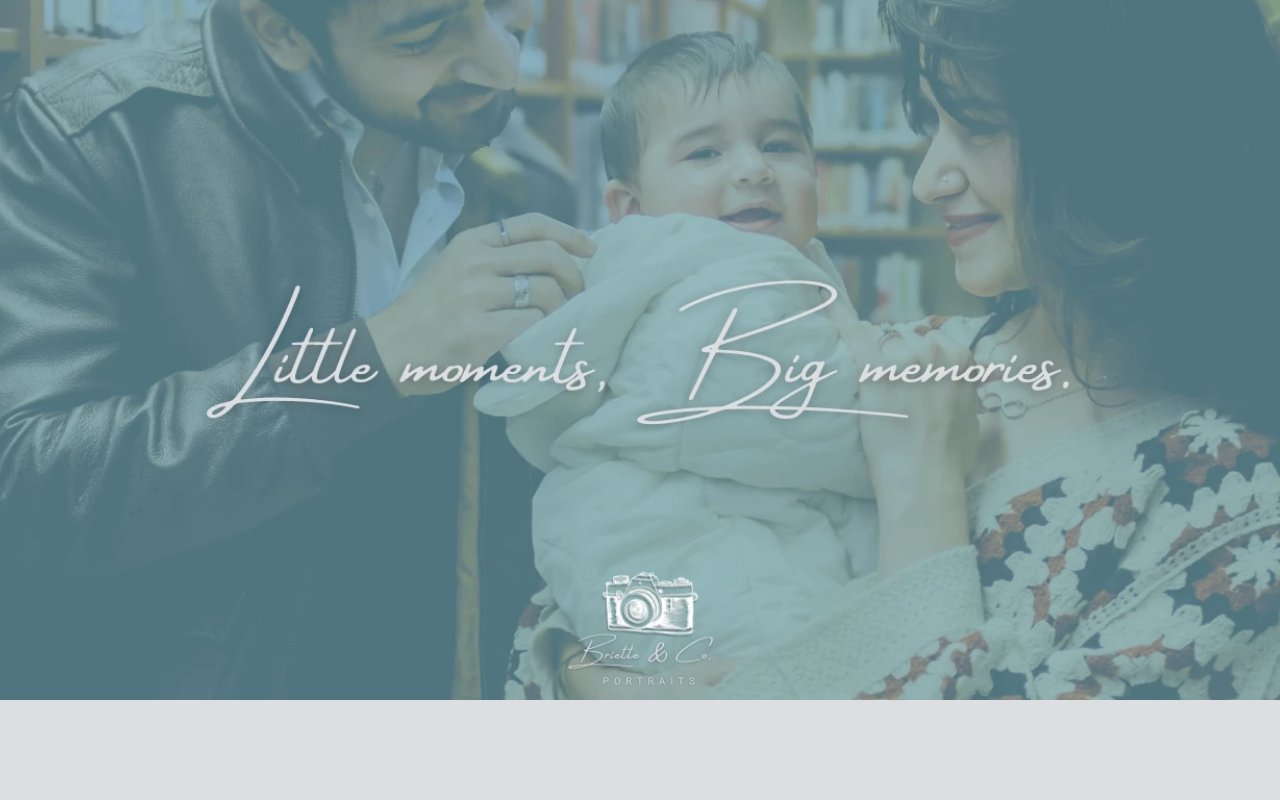
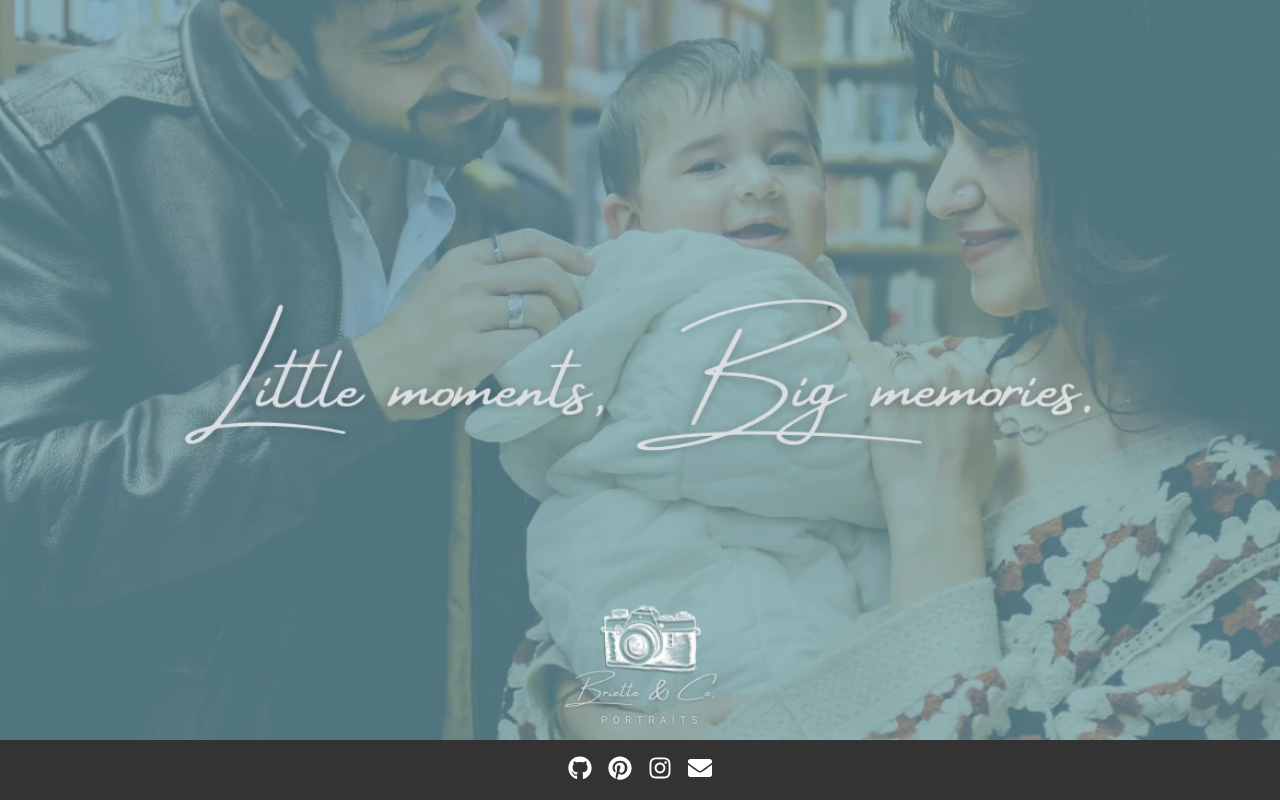
Before and after one commit to BreadBooks/BrietteCo, a React (Vite) app: page / in a window 1280 px wide. Shown: the part 2923-3723 px from the top of the page. Before the commit the page ends 3623 px from the top, so only its background shows below. Built offline with nearby package versions, Linux system fonts and the light colour scheme; a web font is replaced by a local one.

Commit message:
added footer

```diff
--- a/src/App.jsx
+++ b/src/App.jsx
@@ -17,18 +17,20 @@ import EventGallery from './pages/EventsGallery';
 import AboutPage from './pages/AboutPage';
 import LoadingOverlay from './components/LoadingOverlay';
 import useImagesLoaded from './hooks/useImagesLoaded';
+import Footer from './components/Footer'; // Import the Footer component
 import './App.css'; // For fade-in animations
 
-// Create a Content component that handles image loading for each route change
+// The Content component tracks only the main content images
 function Content() {
   const contentRef = useRef(null);
   const location = useLocation();
-  // Re-run the hook on location changes
   const imagesLoaded = useImagesLoaded(contentRef, [location]);
 
   return (
-    <div ref={contentRef} className={`App ${imagesLoaded ? 'fade-in' : ''}`}>
+    <>
       {!imagesLoaded && <LoadingOverlay />}
+      {/* Wrap only the main content in the ref */}
+      <div ref={contentRef} className={`content-wrapper ${imagesLoaded ? 'fade-in' : ''}`}>
         <Header />
         <Routes>
           <Route
@@ -57,13 +59,18 @@ function Content() {
           <Route path="/events" element={<EventGallery />} />
         </Routes>
       </div>
+    </>
   );
 }
 
 function App() {
   return (
     <Router>
+      {/* Overall app container with flex styling */}
+      <div className="App">
         <Content />
+        <Footer />
+      </div>
     </Router>
   );
 }
--- a/src/components/Footer.css
+++ b/src/components/Footer.css
@@ -1,21 +1,23 @@
-/* src/components/Footer.css */
 
-.footer {
-    background-color: #000;
+  /* This wrapper will expand to push the footer to the bottom */
+  .content-wrapper {
+    flex: 1;
+  }
+
+  /* Footer styling */
+  .site-footer {
+    background-color: #333;
     color: #fff;
-    padding: 20px 0; /* Adjust padding to control height */
-    width: 100%; /* Full width */
+    padding: 1rem;
     text-align: center;
-    position: relative;
-    bottom: 0;
-    left: 0;
-    margin-top: auto; /* Pushes footer to bottom of the content */
-    box-sizing: border-box;
-    display: flex;
-    flex-direction: column;
-}
+  }
 
-.footer-content {
-    max-width: 1200px; /* Constrains content width */
-    margin: 0 auto;
-}
+  .footer-icons a {
+    margin: 0 0.5rem;
+    color: inherit;
+    transition: color 0.3s;
+  }
+
+  .footer-icons a:hover {
+    color: #ddd;
+  }
--- a/src/components/Footer.jsx
+++ b/src/components/Footer.jsx
@@ -1,15 +1,43 @@
 // src/components/Footer.jsx
 import React from 'react';
-import './Footer.css';
+import { FaGithub, FaPinterest, FaInstagram, FaEnvelope } from 'react-icons/fa';
+import { Link } from 'react-router-dom';
+import './Footer.css'; // Optionally, import your CSS for styling
 
 function Footer() {
-    return (
-        <footer className="footer">
-            <div className="footer-content">
-                {/* Placeholder for content to ensure sizing */}
-            </div>
-        </footer>
-    );
+  return (
+    <footer className="site-footer">
+      <div className="footer-icons">
+        <a
+          href="https://github.com/breadbooks"
+          target="_blank"
+          rel="noopener noreferrer"
+          aria-label="GitHub"
+        >
+          <FaGithub size={24} />
+        </a>
+        <a
+          href="https://www.pinterest.com/yourusername"
+          target="_blank"
+          rel="noopener noreferrer"
+          aria-label="Pinterest"
+        >
+          <FaPinterest size={24} />
+        </a>
+        <a
+          href="https://www.instagram.com/yourusername"
+          target="_blank"
+          rel="noopener noreferrer"
+          aria-label="Instagram"
+        >
+          <FaInstagram size={24} />
+        </a>
+        <Link to="/contact" aria-label="Contact">
+          <FaEnvelope size={24} />
+        </Link>
+      </div>
+    </footer>
+  );
 }
 
 export default Footer;
--- a/src/components/MomentsSection.css
+++ b/src/components/MomentsSection.css
@@ -2,6 +2,7 @@
   background: url('../assets/moments.webp') no-repeat center center/cover;
   height: 100vh; /* Full viewport height on desktop */
   width: 100%;
+  padding-bottom: 40px;
 }
 
 /* Mobile adjustments */
--- a/src/pages/EventsGallery.css
+++ b/src/pages/EventsGallery.css
@@ -67,7 +67,6 @@ html, body {
     display: flex;
     justify-content: center;
     align-items: center;
-    overflow: hidden;
     padding: 0;
     margin: 0;
 }
```
Lines whose indentation alone changed are shown as unchanged.
